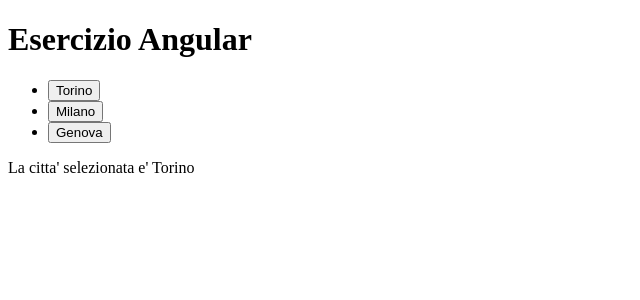
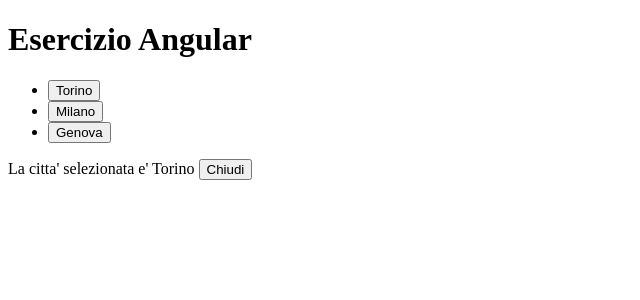
Before and after one commit to AugustoCiuffoletti/ssw_angularexercise-old, an Angular app: page / in a window 1280 px wide. Both pictures are taken after a click on the button "Torino". Shown: the top 300 px of the page, without its empty margins (0-640 px from the left). Built offline with nearby package versions, Linux system fonts and the light colour scheme.

Commit message:
Step_04 Uso di *ngIf per condizionare la visibilità

```diff
--- a/package.json
+++ b/package.json
@@ -1,5 +1,5 @@
 {
-  "name": "bnmionvky.github",
+  "name": "pariglxrj.github",
   "version": "0.0.0",
   "private": true,
   "dependencies": {
--- a/src/app/app.component.html
+++ b/src/app/app.component.html
@@ -6,6 +6,7 @@
   </li>
 </ul>
 
-<p>
+<p *ngIf = "selezionata !== undefined">
   La citta' selezionata e' {{selezionata}}
+  <button (click) = 'clean()'>Chiudi</button>
 </p>
--- a/src/app/app.component.ts
+++ b/src/app/app.component.ts
@@ -7,10 +7,6 @@ import { Component } from '@angular/core';
 })
 export class AppComponent {
   title = 'Esercizio Angular';
-  selezionata: string;
-  seleziona(name: string) {
-	this.selezionata = name;
-  }
   cities = [
     {
       nome: 'Torino',
@@ -23,4 +19,11 @@ export class AppComponent {
       temperatura: '18'
     }
   ];
+  selezionata: string;
+  seleziona(name: string) {
+    this.selezionata = name;
+  }
+  clean() {
+    this.selezionata=undefined;
+  }
 }
```
Also changed, not shown: 1 other file (tests, documents, lock files or other folders).
